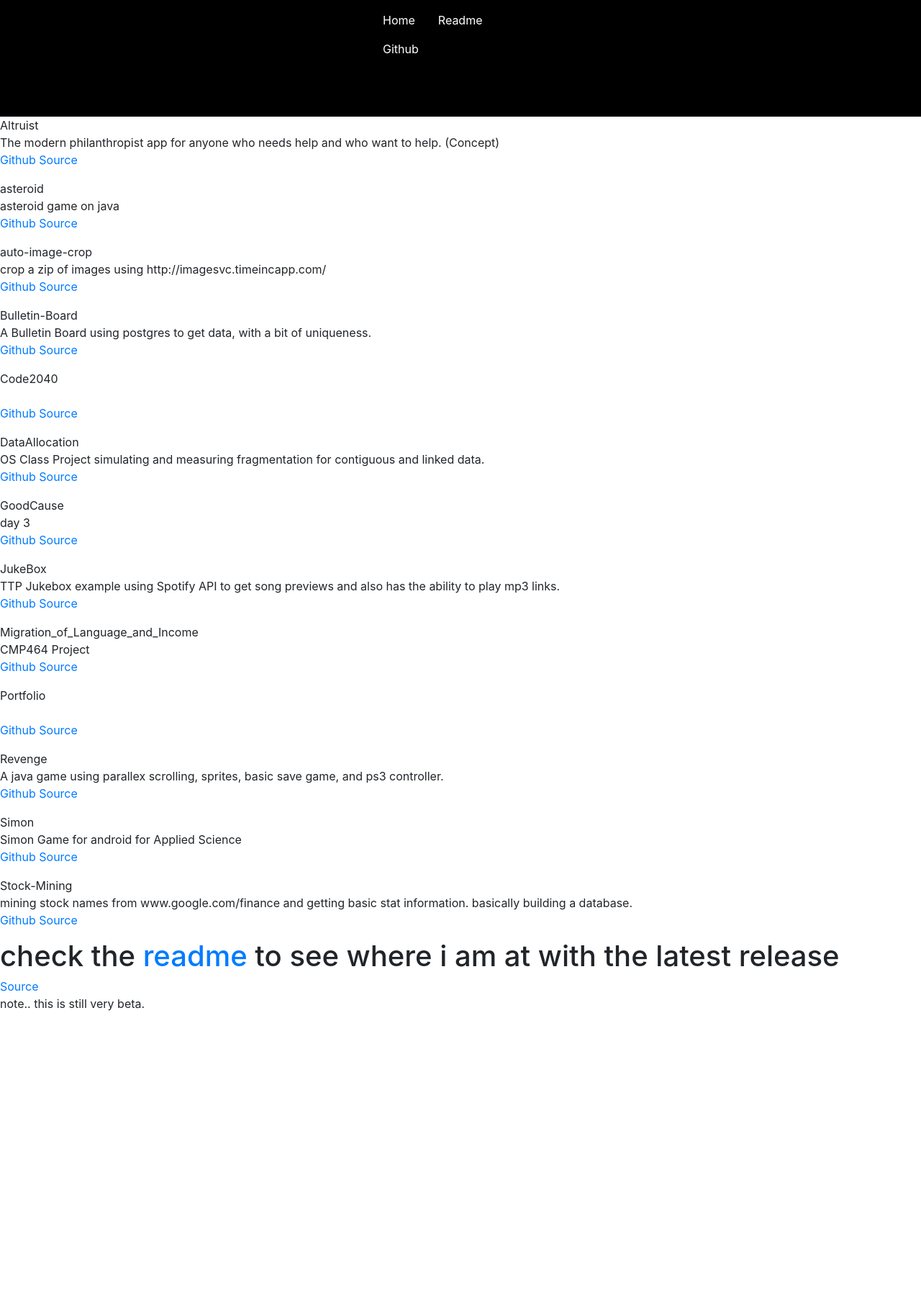
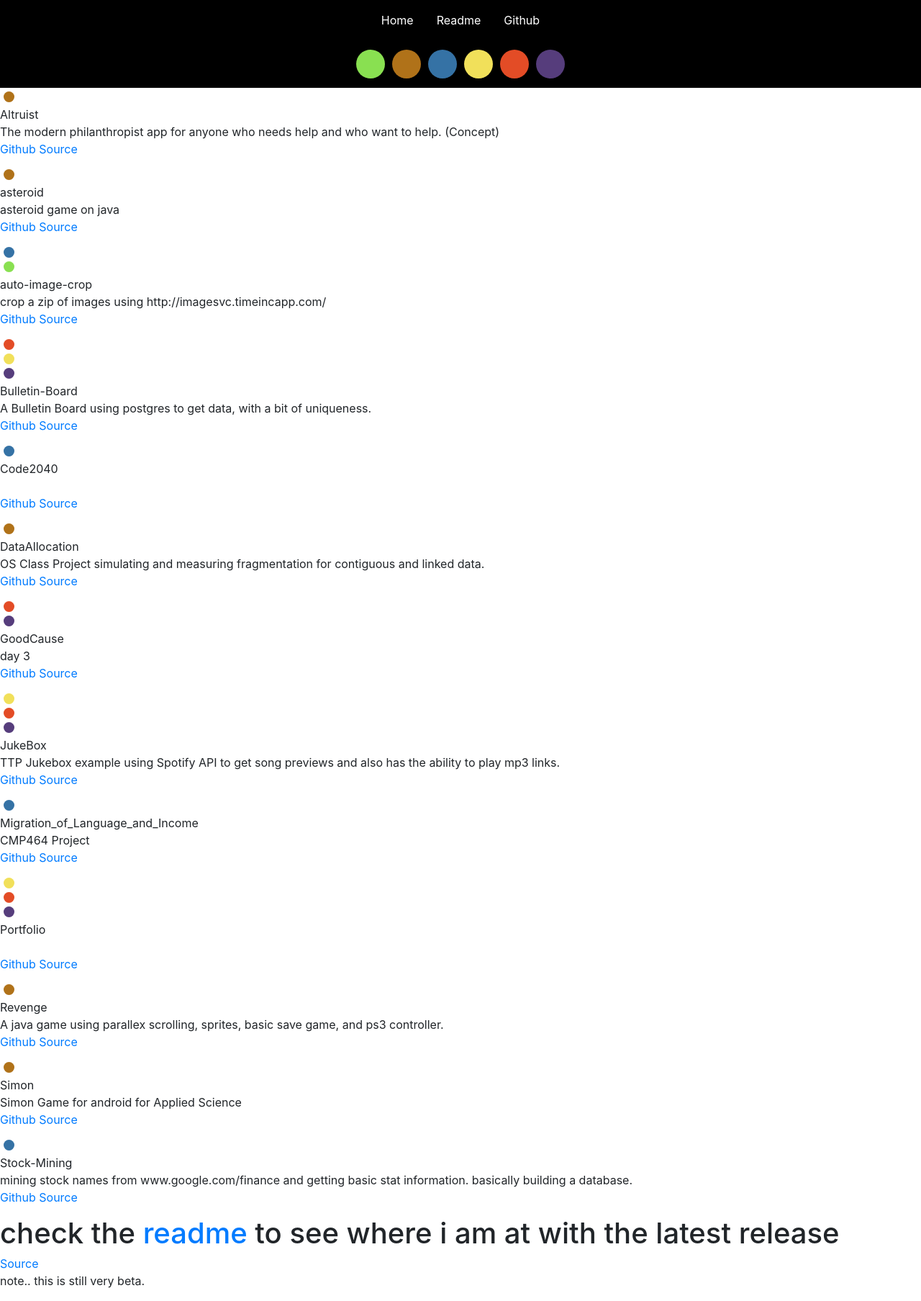
Before and after one commit to josue-rojas/josuerojasrojas.github.io-old, a Jekyll site: the page built from index.html, in a window 1280 px wide. Shown: the whole page at 72% size. Built offline with Jekyll 4.4.1, drawn with Linux system fonts in a browser that asks for light colours; nearby versions of some CDN libraries; before the commit the page ends 1422 px from its top, so only the background shows below that.

Commit message:
added basic submenu, and its function

```diff
--- a/_includes/footer.html
+++ b/_includes/footer.html
@@ -1,5 +1,5 @@
 {% if page.title !='readme' and page.title != 404 %}
 <h1>check the <a href='/readme'>readme</a> to see where i am at with the latest release</h1>
-{% endif %}
 <a href='#'>Source</a>
 <p>note.. this is still very beta.</b>
+{% endif %}
--- a/_includes/resources.html
+++ b/_includes/resources.html
@@ -1,11 +1,10 @@
-<!--
-CSS
--->
+<!-- META -->
+<meta charset="utf-8">
+<meta name="viewport" content="width=device-width, initial-scale=1, shrink-to-fit=no">
+<!-- CSS -->
 <link rel="stylesheet" href="{{ site.url }}/resources/css/main.css">
 <link rel="stylesheet" href="https://maxcdn.bootstrapcdn.com/bootstrap/4.0.0-beta/css/bootstrap.min.css" integrity="sha384-/Y6pD6FV/Vv2HJnA6t+vslU6fwYXjCFtcEpHbNJ0lyAFsXTsjBbfaDjzALeQsN6M" crossorigin="anonymous">
-<!--
-JS
--->
+<!-- JS -->
 <script src="https://ajax.googleapis.com/ajax/libs/jquery/3.2.1/jquery.min.js"></script>
 <script src="https://cdnjs.cloudflare.com/ajax/libs/popper.js/1.11.0/umd/popper.min.js" integrity="sha384-b/U6ypiBEHpOf/4+1nzFpr53nxSS+GLCkfwBdFNTxtclqqenISfwAzpKaMNFNmj4" crossorigin="anonymous"></script>
 <script src="https://maxcdn.bootstrapcdn.com/bootstrap/4.0.0-beta/js/bootstrap.min.js" integrity="sha384-h0AbiXch4ZDo7tp9hKZ4TsHbi047NrKGLO3SEJAg45jXxnGIfYzk4Si90RDIqNm1" crossorigin="anonymous"></script>
--- a/_sass/_navbar.sass
+++ b/_sass/_navbar.sass
@@ -9,8 +9,6 @@
     list-style-type: none
     margin: 0
     padding: 0
-    //this should change
-    width: 248px
     margin: auto
   li
     float: left
@@ -25,22 +23,40 @@
       background-color: #555
 
 
-.submenu
-  ul
-    width: 300px
+.submenu, .language
   div
     width: 40px
     height: 40px
     margin: 5px
+    border-radius: 50%
   .Shell
+    background-color: #89e051
     &:hover
+      background-color: #7dd845
   .Java
+    background-color: #b07219
     &:hover
+      background-color: #a56915
   .Python
+    background-color: #3572A5
     &:hover
+      background-color: #2f71a8
   .JavaScript
+    background-color: #f1e05a
     &:hover
+      background-color: #e2d253
   .HTML
+    background-color: #e34c26
     &:hover
+      background-color: #e0461f
   .CSS
+    background-color: #563d7c
     &:hover
+      background-color: #513777
+.language
+  div
+    // display: inline
+    width: 15px
+    height: 15px
+    margin: 5px
+    border-radius: 50%
--- a/index.html
+++ b/index.html
@@ -6,14 +6,22 @@ title: Portfolio Home
 	<ul>
 		{% for language in site.data.data.languages %}
 		<li>
-				<div class='{{ language }}' onclick='filterLanguage({{ language }})'></div>
+				<div class='{{ language }}' onclick='filterLanguage("{{ language }}")'></div>
 		</li>
 		{% endfor %}
 	</ul>
 </div>
+
 <div class="main">
 	{% for repo in site.data.data.repos %}
 	<div class='repo {% for language in repo.languages %} {{ language[0] }} {% endfor %}'>
+		{% for language in repo.languages %}
+		<div class='language'>
+			<div class='{{ language[0] }}'>
+		</div>
+	</div>
+
+		{% endfor %}
 		<p>{{ repo.repo_name }}
 			<br>
 		{{ repo.description }}
```
Also changed, not shown: resources/js/main.coffee (+7 -0 lines).
